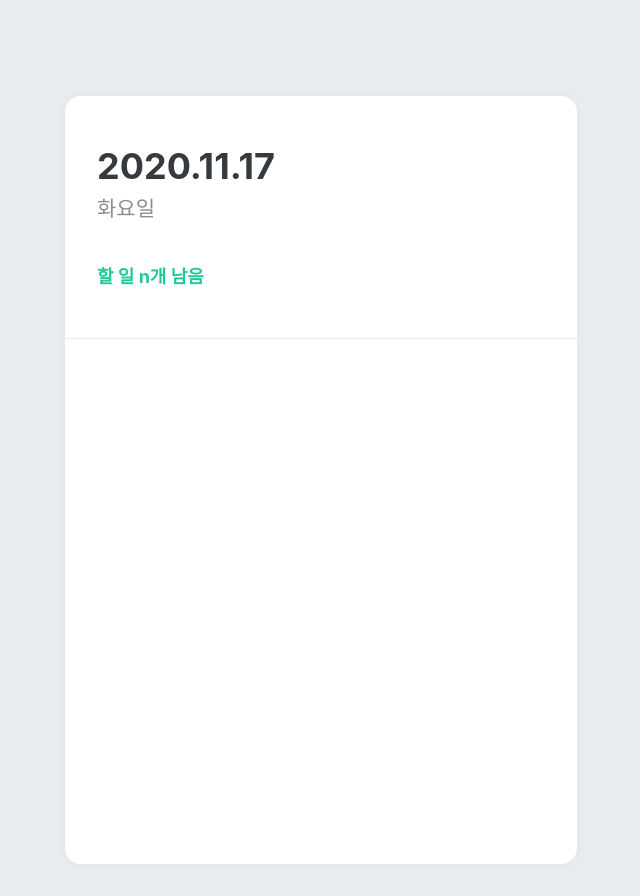
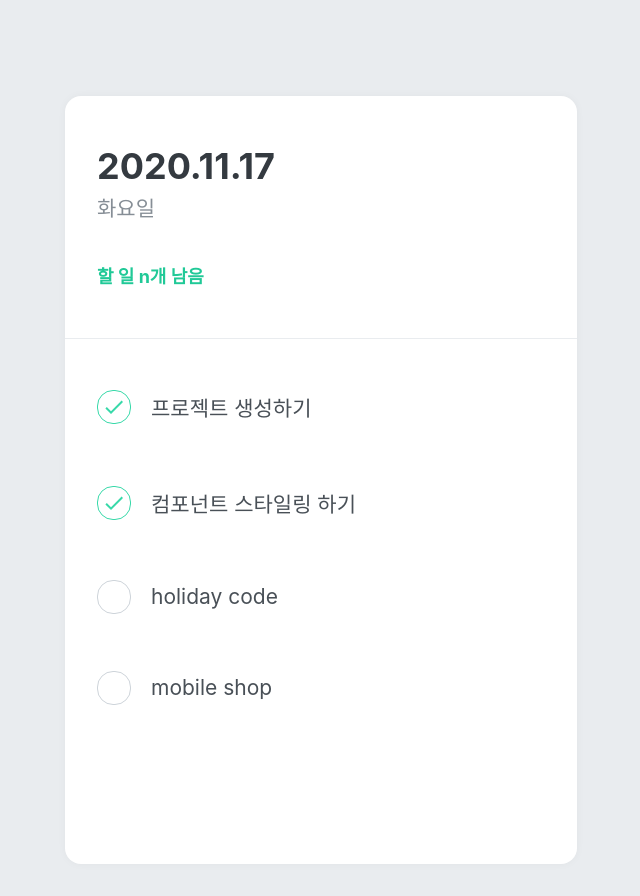
Before and after one commit to Keu-ni/todo-list, a React (Create React App) app: page / in a window 1280 px wide. Shown: the whole page, without its empty margins (319-959 px from the left). Built offline with nearby package versions, Linux system fonts and the light colour scheme.

Commit message:
add TodoList, TodoItem components

```diff
--- a/src/App.js
+++ b/src/App.js
@@ -1,6 +1,6 @@
 import React from 'react';
 import { GlobalStyle } from './style';
-import { TodoTemplate, Header } from './components';
+import { TodoTemplate, Header, TodoList } from './components';
 
 function App() {
   return (
@@ -8,6 +8,7 @@ function App() {
       <GlobalStyle />
       <TodoTemplate>
         <Header />
+        <TodoList />
       </TodoTemplate>
     </>
   );
--- /dev/null
+++ b/src/components/TodoItem.js
@@ -0,0 +1,71 @@
+import React from 'react';
+import styled, {css} from 'styled-components';
+import {MdDone, MdDelete } from 'react-icons/md'
+
+const RemoveIcon = styled.i`
+    display: flex;
+    align-items: center;
+    justify-content: center;
+    font-size: 2.4rem;
+    color: #dee2e6;
+    cursor: pointer;
+    &:hover {
+        color: ff6b6b;
+    }
+    display: none;
+`;
+
+const TodoItemWrap = styled.div`
+    display: flex;
+    align-items: center;
+    padding-top: 1.2rem;
+    padding-bottom: 1.2rem;
+    &:hover {
+        ${RemoveIcon} {
+            display: initial;
+        }
+    }
+`;
+
+const CheckCircle = styled.div`
+    display: flex;
+    align-items: center;
+    justify-content: center;
+    width: 3.2rem;
+    height: 3.2rem;
+    font-size: 2.4rem;
+    border-radius: 16px;
+    border: 1px solid #ced4da;
+    margin-right: 2rem;
+    cursor: pointer;
+
+    ${props => props.done &&
+        css`
+            border: 1px solid #38d9a9;
+            color: #38d9a9;
+        `}
+`;
+
+const Text = styled.p`
+    flex: 1;
+    font-size: 2.1rem;
+    color: #495057;
+    ${props => props.don &&
+        css`
+            color: #ced4da;
+        `}
+`;
+
+function TodoItem({ id, done, text }) {
+    return (
+        <TodoItemWrap>
+            <CheckCircle done={done}>{done && <MdDone />}</CheckCircle>
+            <Text done={done}>{text}</Text>
+            <RemoveIcon>
+                <MdDelete />
+            </RemoveIcon>
+        </TodoItemWrap>
+    );
+}
+
+export default TodoItem;
--- /dev/null
+++ b/src/components/TodoList.js
@@ -0,0 +1,25 @@
+import React from 'react';
+import styled from 'styled-components';
+import TodoItem from './TodoItem'
+
+const TodoListWrap = styled.div`
+    flex: 1;
+    padding-top: 2rem;
+    padding-left: 3.2rem;
+    padding-right: 3.2rem;
+    padding-bottom: 4.8rem;
+    overflow-y: auto;
+`;
+
+function TodoList() {
+    return (
+        <TodoListWrap>
+            <TodoItem text="프로젝트 생성하기" done={true} />
+            <TodoItem text="컴포넌트 스타일링 하기" done={true} />
+            <TodoItem text="holiday code" done={false} />
+            <TodoItem text="mobile shop" done={false} />
+        </TodoListWrap>
+    );
+}
+
+export default TodoList;
--- a/src/components/index.js
+++ b/src/components/index.js
@@ -1,2 +1,3 @@
 export { default as TodoTemplate } from './TodoTemplate';
+export { default as TodoList } from './TodoList';
 export { default as Header } from './Header';
```
